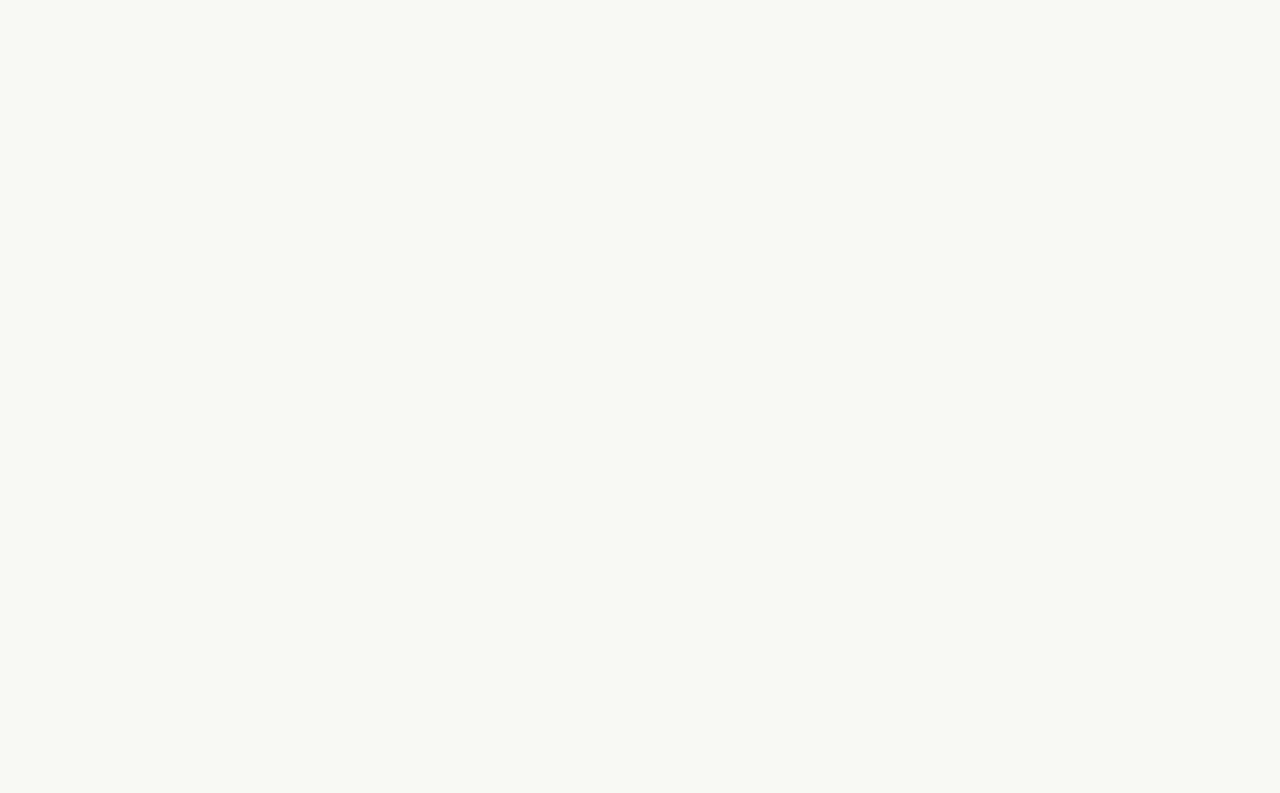
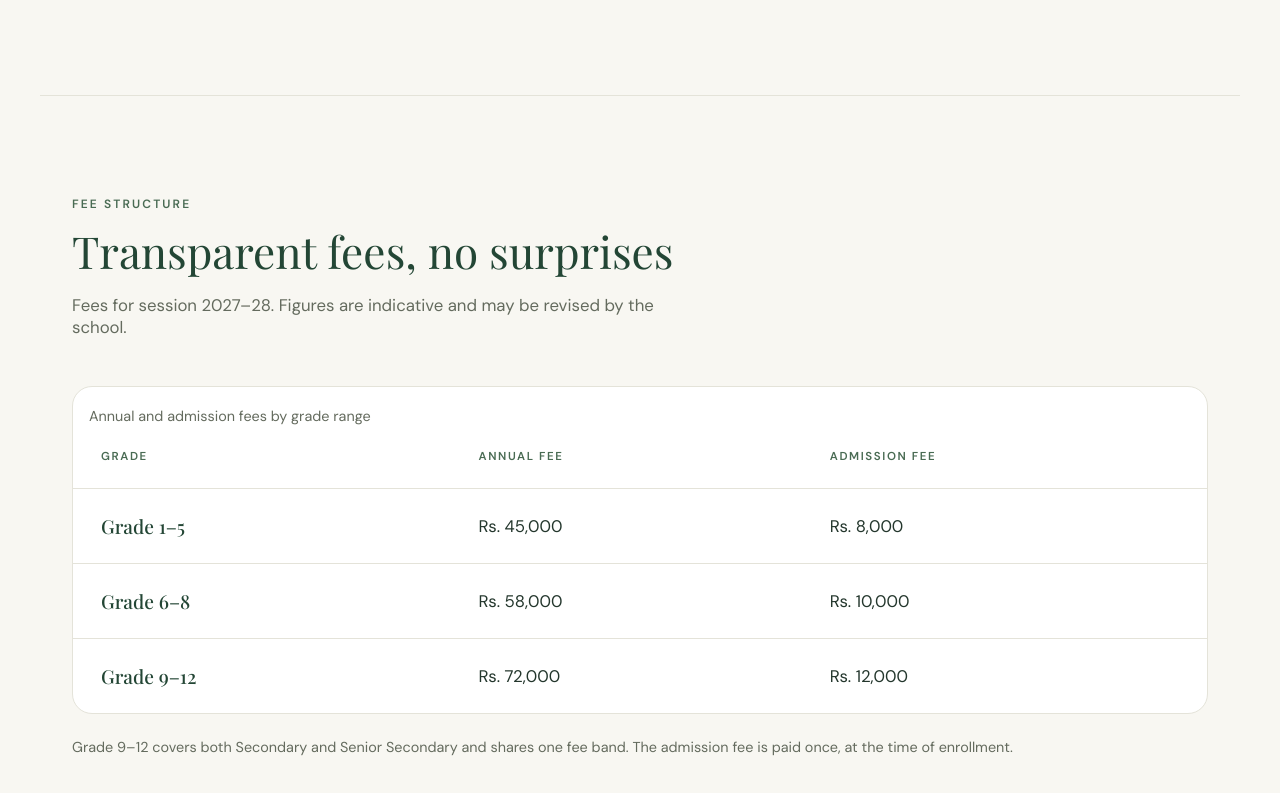
Before and after one commit to mayaswami/eakpustak-admissions, a React (Vite) app: page / in a window 1280 px wide. Shown: the part 5867-6660 px from the top of the page. Before the commit the page ends 5962 px from the top, so only its background shows below. Built offline with nearby package versions, Linux system fonts and the light colour scheme.

Commit message:
feat: add Fee Structure section with data and styling

```diff
--- a/src/App.jsx
+++ b/src/App.jsx
@@ -7,7 +7,7 @@ import Facilities from "./components/Facilities";
 import AdmissionProcess from "./components/AdmissionProcess";
 import ImportantDates from "./components/ImportantDates";
 import RequiredDocuments from "./components/RequiredDocuments";
-
+import FeeStructure from "./components/FeeStructure";
 
 function App() {
   return (
@@ -22,6 +22,7 @@ function App() {
         <AdmissionProcess />
         <ImportantDates />
         <RequiredDocuments />
+        <FeeStructure />
       </main>
     </>
   );
--- /dev/null
+++ b/src/components/FeeStructure.css
@@ -0,0 +1,82 @@
+.fees {
+  max-width: 1200px;
+  margin: 0 auto;
+  padding: 4rem 1.25rem;
+  border-top: 1px solid var(--color-border);
+}
+
+.fees-table-wrap {
+  overflow-x: auto;
+  border: 1px solid var(--color-border);
+  border-radius: 20px;
+  background: #fff;
+}
+
+.fees-table {
+  width: 100%;
+  min-width: 340px;
+  border-collapse: collapse;
+}
+
+.fees-table caption {
+  padding: 1.25rem 1rem 0;
+  font-size: 0.9rem;
+  text-align: left;
+  color: var(--color-muted);
+}
+
+.fees-table th,
+.fees-table td {
+  padding: 1.25rem 1rem;
+  text-align: left;
+  border-bottom: 1px solid var(--color-border);
+}
+
+.fees-table thead th {
+  font-size: 0.72rem;
+  font-weight: 600;
+  letter-spacing: 0.14em;
+  text-transform: uppercase;
+  color: var(--color-green);
+}
+
+.fees-table tbody th {
+  font-family: var(--font-heading);
+  font-size: 1.2rem;
+  font-weight: 500;
+  color: var(--color-forest);
+}
+
+.fees-table td {
+  font-size: 1.05rem;
+  font-variant-numeric: tabular-nums;
+}
+
+.fees-table tbody tr:last-child th,
+.fees-table tbody tr:last-child td {
+  border-bottom: 0;
+}
+
+.fees-table tbody tr:hover {
+  background: var(--color-cream);
+}
+
+.fees-note {
+  margin: 1.5rem 0 0;
+  font-size: 0.9rem;
+  color: var(--color-muted);
+}
+
+/* Desktop: more breathing room */
+@media (min-width: 640px) {
+  .fees-table th,
+  .fees-table td {
+    padding: 1.5rem 1.75rem;
+  }
+}
+
+@media (min-width: 1024px) {
+  .fees {
+    padding: 6rem 2rem;
+  }
+}
--- /dev/null
+++ b/src/components/FeeStructure.jsx
@@ -0,0 +1,48 @@
+import { feeStructure } from "../data/fees";
+import "./FeeStructure.css";
+
+const formatRupees = (amount) => `Rs. ${amount.toLocaleString("en-IN")}`;
+
+function FeeStructure() {
+  return (
+    <section id="fees" className="fees">
+      <div className="section-header">
+        <p className="eyebrow">FEE STRUCTURE</p>
+        <h2>Transparent fees, no surprises</h2>
+        <p className="section-intro">
+          Fees for session 2027–28. Figures are indicative and may be revised by
+          the school.
+        </p>
+      </div>
+
+      <div className="fees-table-wrap">
+        <table className="fees-table">
+          <caption>Annual and admission fees by grade range</caption>
+          <thead>
+            <tr>
+              <th scope="col">Grade</th>
+              <th scope="col">Annual fee</th>
+              <th scope="col">Admission fee</th>
+            </tr>
+          </thead>
+          <tbody>
+            {feeStructure.map((row) => (
+              <tr key={row.id}>
+                <th scope="row">{row.grades}</th>
+                <td>{formatRupees(row.annualFee)}</td>
+                <td>{formatRupees(row.admissionFee)}</td>
+              </tr>
+            ))}
+          </tbody>
+        </table>
+      </div>
+
+      <p className="fees-note">
+        Grade 9–12 covers both Secondary and Senior Secondary and shares one fee
+        band. The admission fee is paid once, at the time of enrollment.
+      </p>
+    </section>
+  );
+}
+
+export default FeeStructure;
--- /dev/null
+++ b/src/data/fees.js
@@ -0,0 +1,20 @@
+export const feeStructure = [
+    {
+        id: "grades-1-5",
+        grades: "Grade 1–5",
+        annualFee: 45000,
+        admissionFee: 8000,
+    },
+    {
+        id: "grades-6-8",
+        grades: "Grade 6–8",
+        annualFee: 58000,
+        admissionFee: 10000,
+    },
+    {
+        id: "grades-9-12",
+        grades: "Grade 9–12",
+        annualFee: 72000,
+        admissionFee: 12000,
+    },
+];
```
